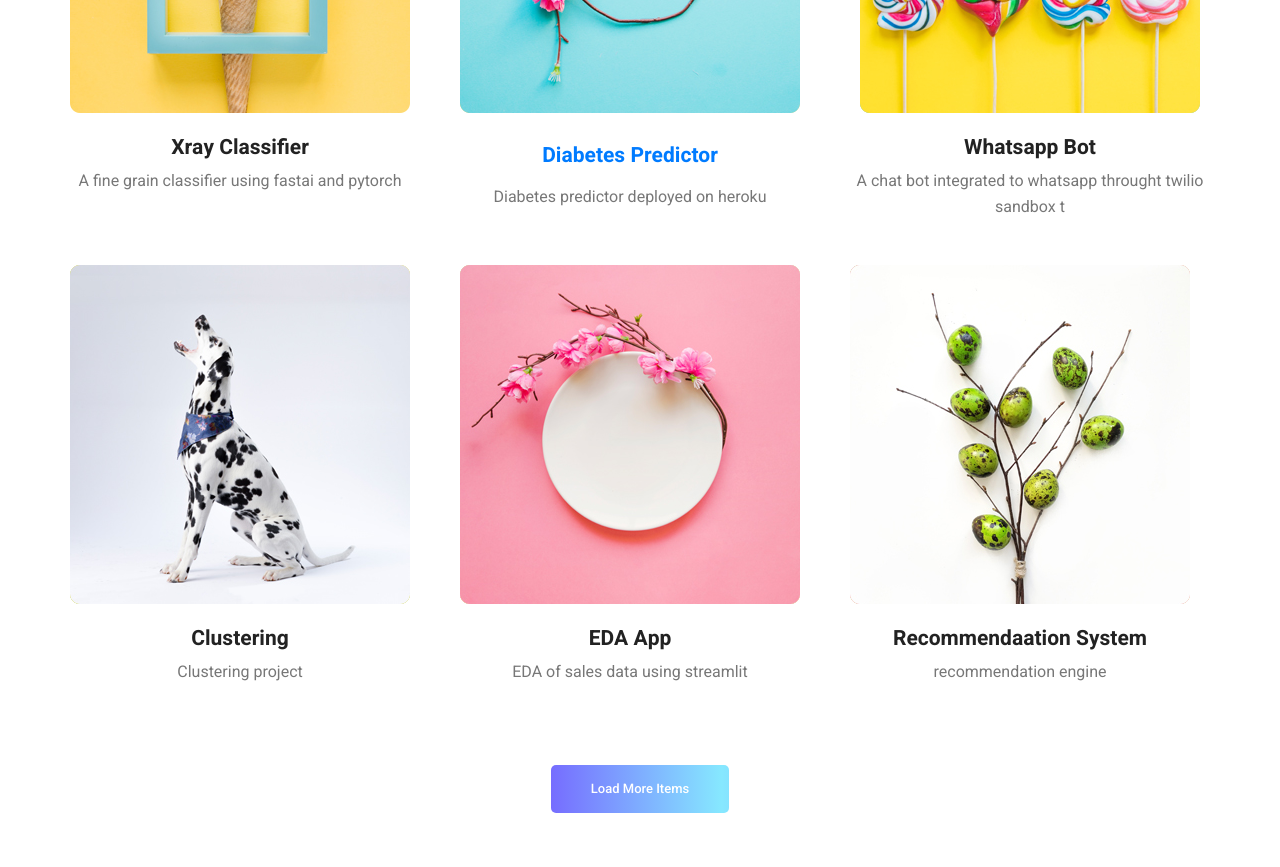
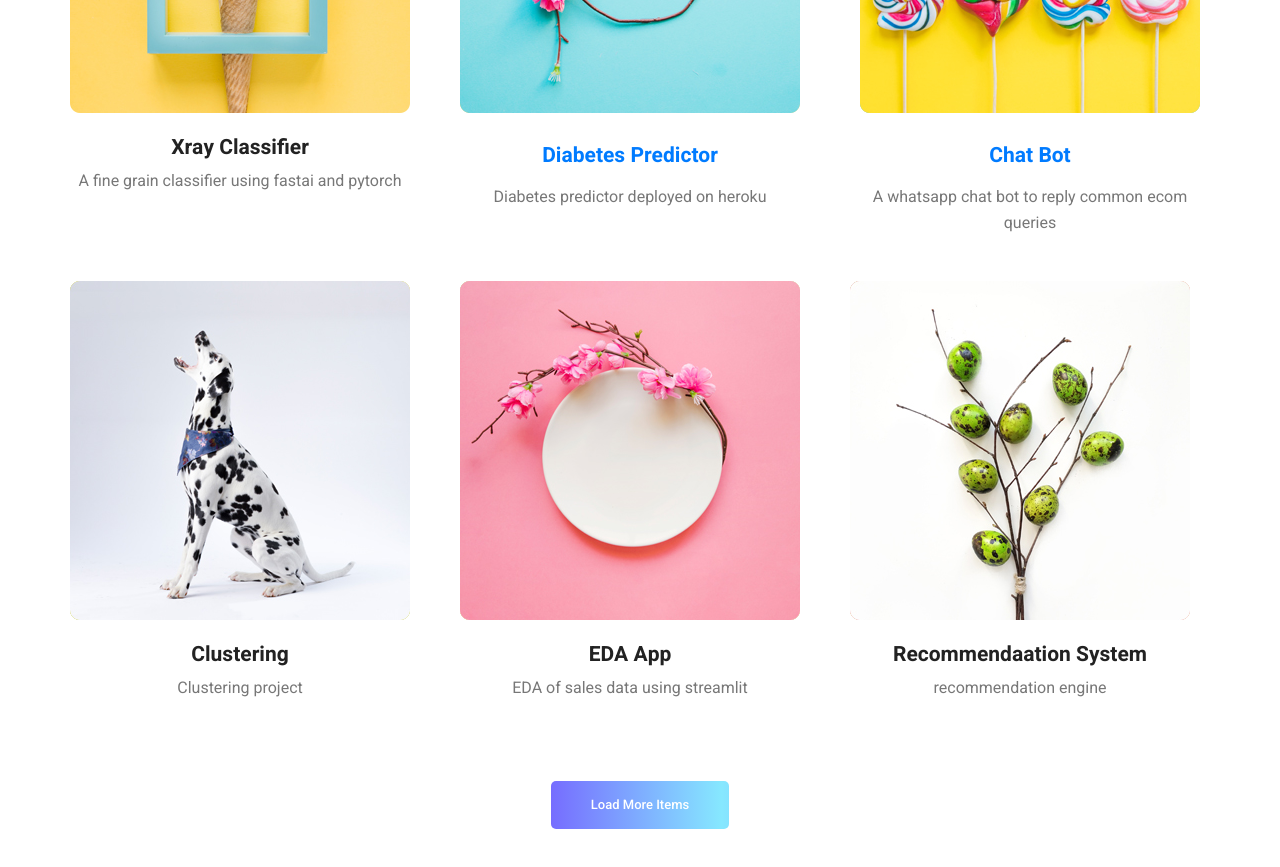
Before and after one commit to frankgeorge/frankgeorge.github.io, a plain HTML site: page index.html in a window 1280 px wide. Shown: the part 2260-3127 px from the top of the page. Drawn offline with Linux system fonts and the light colour scheme.

Commit message:
changed dir

```diff
--- a/index.html
+++ b/index.html
@@ -371,8 +371,8 @@
         						<a class="light" href="img/gallery/project-3.jpg"><img src="img/gallery/icon.png" alt=""></a>
         					</div>
         					<div class="g_item_text">
-        						<h4>Whatsapp Bot</h4>
-        						<p>A chat bot integrated to whatsapp throught twilio sandbox t</p>
+        						<h4><a class="nav-link" href="https://api.whatsapp.com/send/?phone=%2B14155238886&text=join+industrial-concerned&app_absent=0">Chat Bot</a></h4>
+        						<p>A whatsapp chat bot to reply common ecom queries</p>
         					</div>
         				</div>
         			</div>
```
